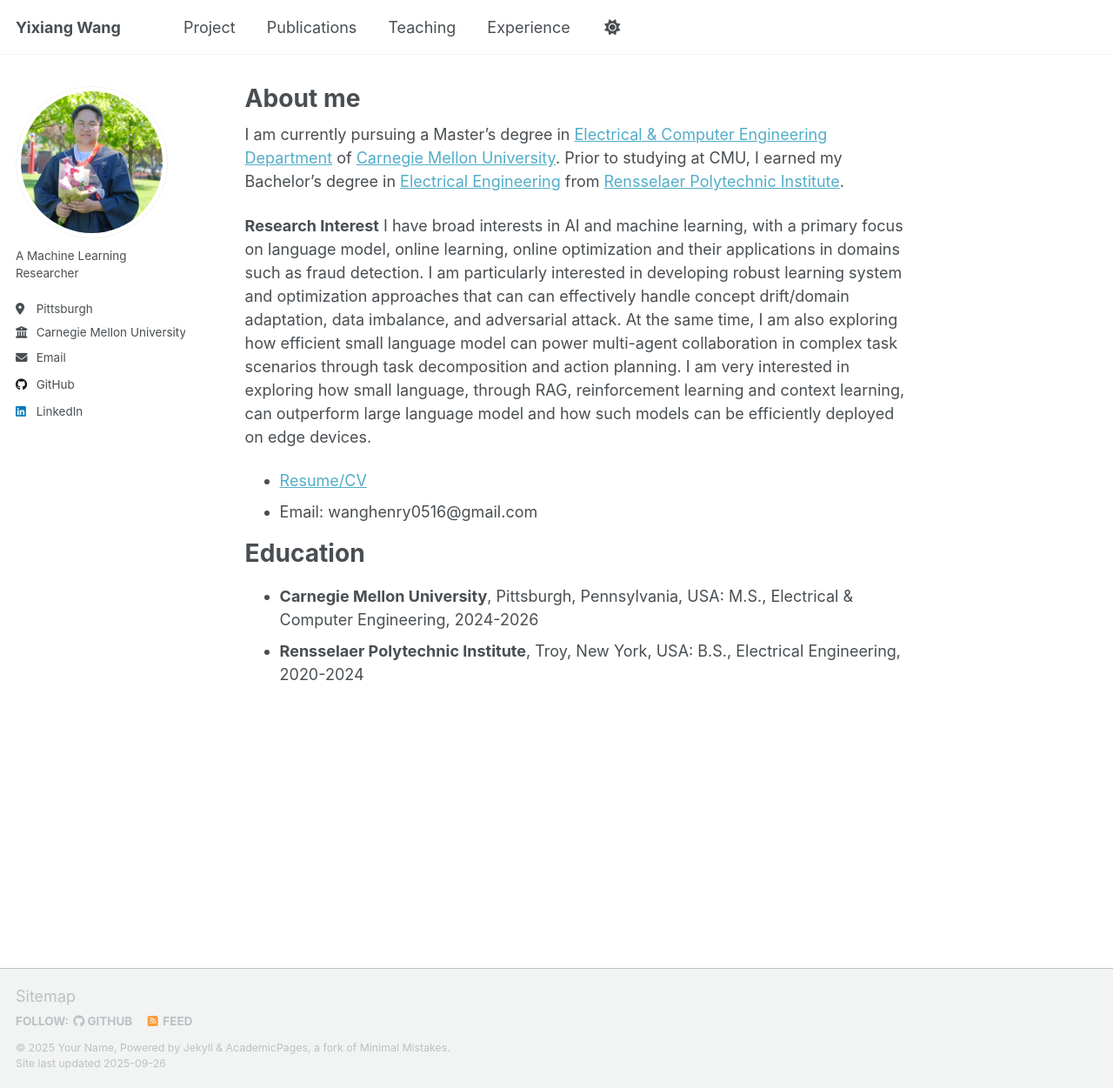
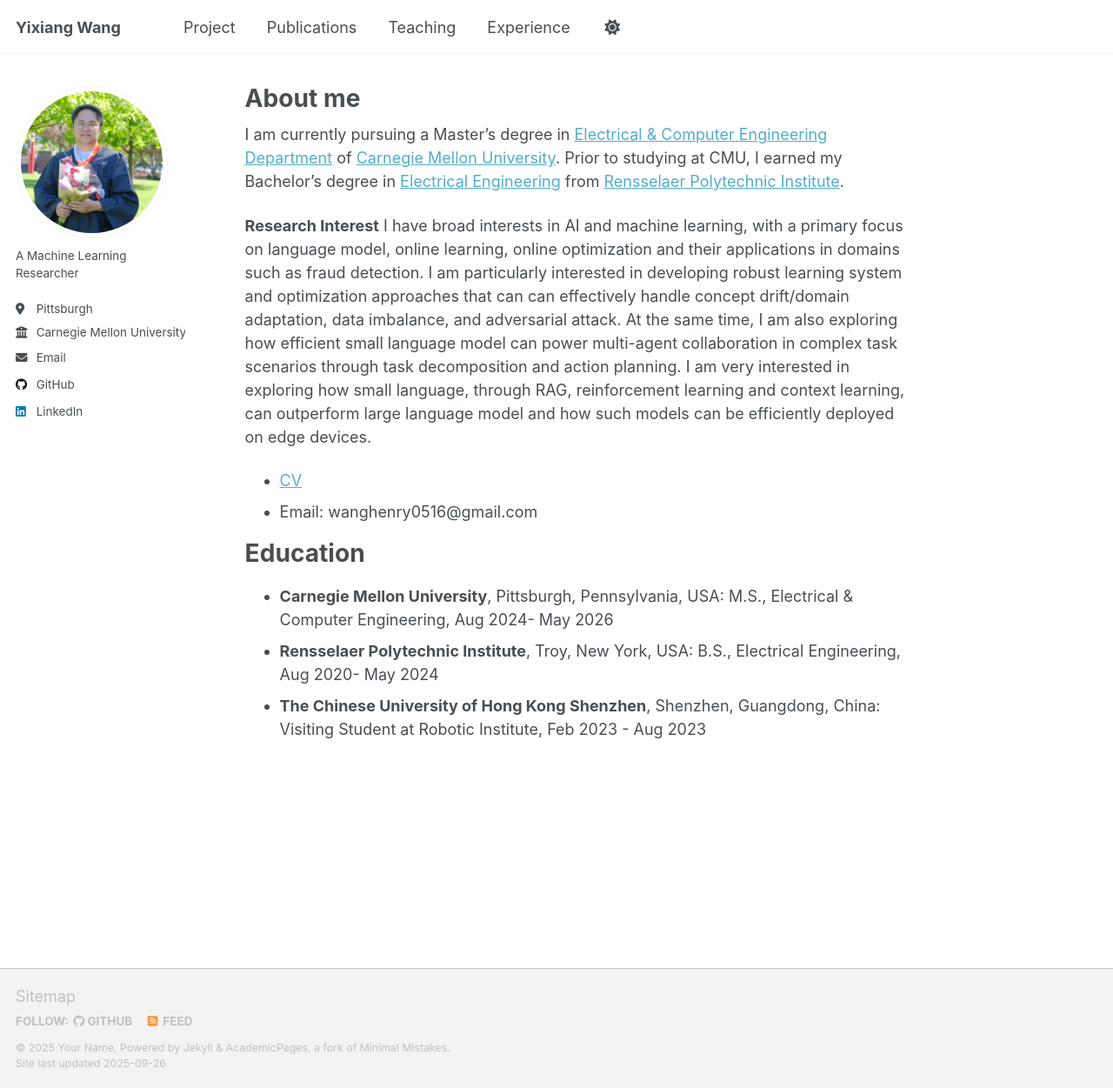
Before and after one commit to wangy8205165/wangy8205165.github.io, a Jekyll site: the page built from _pages/about.md, in a window 1280 px wide and 1251 px high. Shown: the whole window at 87% size. Built offline with Jekyll 4.4.1, drawn with Linux system fonts in a browser that asks for light colours; a script that is not in the unit is left out.

```diff
--- a/_pages/about.md
+++ b/_pages/about.md
@@ -12,12 +12,13 @@ I am currently pursuing a Master’s degree in [Electrical & Computer Engineerin
 **Research Interest**
 I have broad interests in AI and machine learning, with a primary focus on language model, online learning, online optimization and their applications in domains such as fraud detection. I am particularly interested in developing robust learning system and optimization approaches that can can effectively handle concept drift/domain adaptation, data imbalance, and adversarial attack. At the same time, I am also exploring how efficient small language model can power multi-agent collaboration in complex task scenarios through task decomposition and action planning. I am very interested in exploring how small language, through RAG, reinforcement learning and context learning, can outperform large language model and how such models can be efficiently deployed on edge devices.
 
-- [Resume/CV](/files/CV.pdf)
+- [CV](/files/CV.pdf)
 - Email: wanghenry0516@gmail.com
 
 
 
 Education
 ======
-- **Carnegie Mellon University**, Pittsburgh, Pennsylvania, USA: M.S., Electrical & Computer Engineering, 2024-2026
-- **Rensselaer Polytechnic Institute**, Troy, New York, USA: B.S., Electrical Engineering, 2020-2024
+- **Carnegie Mellon University**, Pittsburgh, Pennsylvania, USA: M.S., Electrical & Computer Engineering, Aug 2024- May 2026
+- **Rensselaer Polytechnic Institute**, Troy, New York, USA: B.S., Electrical Engineering, Aug 2020- May 2024
+- **The Chinese University of Hong Kong Shenzhen**, Shenzhen, Guangdong, China: Visiting Student at Robotic Institute, Feb 2023 - Aug 2023
```
Also changed, not shown: _publications/jour_paper_1_2025_0930.md (added, +15 -0 lines), 1 other file.
